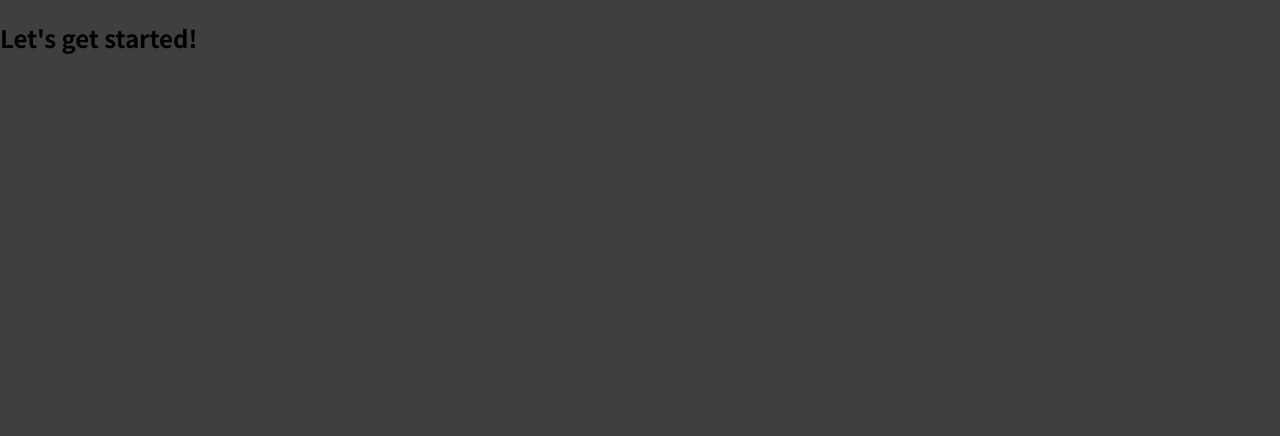
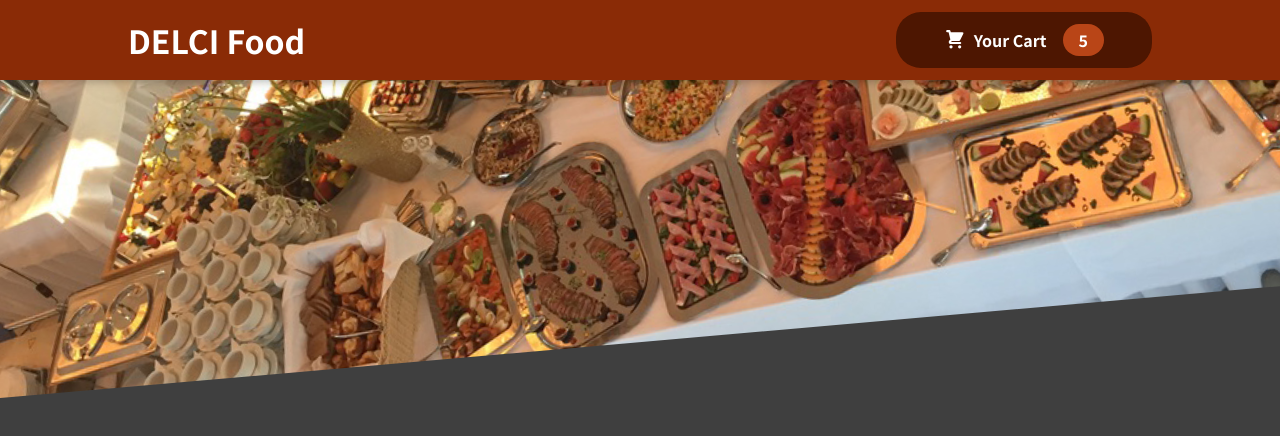
Before and after one commit to mohieey/food-order-app, a React (Create React App) app: page / in a window 1280 px wide. Shown: the top 436 px of the page. Built offline with nearby package versions, Linux system fonts and the light colour scheme.

Commit message:
added header, headercartbutton, and carticon components

```diff
--- a/src/App.js
+++ b/src/App.js
@@ -1,8 +1,11 @@
+import React, { Fragment } from "react";
+import Header from "./components/Layout/Header/Header";
+
 function App() {
   return (
-    <div>
-      <h2>Let's get started!</h2>
-    </div>
+    <Fragment>
+      <Header></Header>
+    </Fragment>
   );
 }
 
--- /dev/null
+++ b/src/components/Cart/CartIcon/CartIcon.jsx
@@ -0,0 +1,13 @@
+const CartIcon = () => {
+  return (
+    <svg
+      xmlns="http://www.w3.org/2000/svg"
+      viewBox="0 0 20 20"
+      fill="currentColor"
+    >
+      <path d="M3 1a1 1 0 000 2h1.22l.305 1.222a.997.997 0 00.01.042l1.358 5.43-.893.892C3.74 11.846 4.632 14 6.414 14H15a1 1 0 000-2H6.414l1-1H14a1 1 0 00.894-.553l3-6A1 1 0 0017 3H6.28l-.31-1.243A1 1 0 005 1H3zM16 16.5a1.5 1.5 0 11-3 0 1.5 1.5 0 013 0zM6.5 18a1.5 1.5 0 100-3 1.5 1.5 0 000 3z" />
+    </svg>
+  );
+};
+
+export default CartIcon;
--- /dev/null
+++ b/src/components/Layout/Header/Header.jsx
@@ -0,0 +1,21 @@
+import React, { Fragment } from "react";
+
+import mealsImg from "../../../assets/meals.jpg";
+import HeaderCartButton from "../HeaderCartButton/HeaderCartButton";
+import classes from "./Header.module.css";
+
+const Header = () => {
+  return (
+    <Fragment>
+      <header className={classes.header}>
+        <h1>DELCI Food</h1>
+        <HeaderCartButton>Cart</HeaderCartButton>
+      </header>
+      <div className={classes["main-image"]}>
+        <img src={mealsImg} alt="An image of meals" />
+      </div>
+    </Fragment>
+  );
+};
+
+export default Header;
--- /dev/null
+++ b/src/components/Layout/Header/Header.module.css
@@ -0,0 +1,29 @@
+.header {
+  position: fixed;
+  top: 0;
+  left: 0;
+  width: 100%;
+  height: 5rem;
+  background-color: #8a2b06;
+  color: white;
+  display: flex;
+  justify-content: space-between;
+  align-items: center;
+  padding: 0 10%;
+  box-shadow: 0 2px 8px rgba(0, 0, 0, 0.25);
+  z-index: 10;
+}
+
+.main-image {
+  width: 100%;
+  height: 25rem;
+  z-index: 0;
+  overflow: hidden;
+}
+
+.main-image img {
+  width: 110%;
+  height: 100%;
+  object-fit: cover;
+  transform: rotateZ(-5deg) translateY(-4rem) translateX(-1rem);
+}
--- /dev/null
+++ b/src/components/Layout/HeaderCartButton/HeaderCartButton.jsx
@@ -0,0 +1,18 @@
+import React from "react";
+import CartIcon from "./../../Cart/CartIcon/CartIcon";
+
+import classes from "./HeaderCartButton.module.css";
+
+const HeaderCartButton = () => {
+  return (
+    <button className={classes.button}>
+      <span className={classes.icon}>
+        <CartIcon />
+      </span>
+      <span>Your Cart</span>
+      <span className={classes.badge}>5</span>
+    </button>
+  );
+};
+
+export default HeaderCartButton;
--- /dev/null
+++ b/src/components/Layout/HeaderCartButton/HeaderCartButton.module.css
@@ -0,0 +1,59 @@
+.button {
+  cursor: pointer;
+  font: inherit;
+  border: none;
+  background-color: #4d1601;
+  color: white;
+  padding: 0.75rem 3rem;
+  display: flex;
+  justify-content: space-around;
+  align-items: center;
+  border-radius: 25px;
+  font-weight: bold;
+}
+
+.button:hover,
+.button:active {
+  background-color: #2c0d00;
+}
+
+.icon {
+  width: 1.35rem;
+  height: 1.35rem;
+  margin-right: 0.5rem;
+}
+
+.badge {
+  background-color: #b94517;
+  padding: 0.25rem 1rem;
+  border-radius: 25px;
+  margin-left: 1rem;
+  font-weight: bold;
+}
+
+.button:hover .badge,
+.button:active .badge {
+  background-color: #92320c;
+}
+
+.bump {
+  animation: bump 300ms ease-out;
+}
+
+@keyframes bump {
+  0% {
+    transform: scale(1);
+  }
+  10% {
+    transform: scale(0.9);
+  }
+  30% {
+    transform: scale(1.1);
+  }
+  50% {
+    transform: scale(1.15);
+  }
+  100% {
+    transform: scale(1);
+  }
+}
```
Also changed, not shown: src/assets/meals.jpg (added), 1 other file (tests, documents, lock files or other folders).
